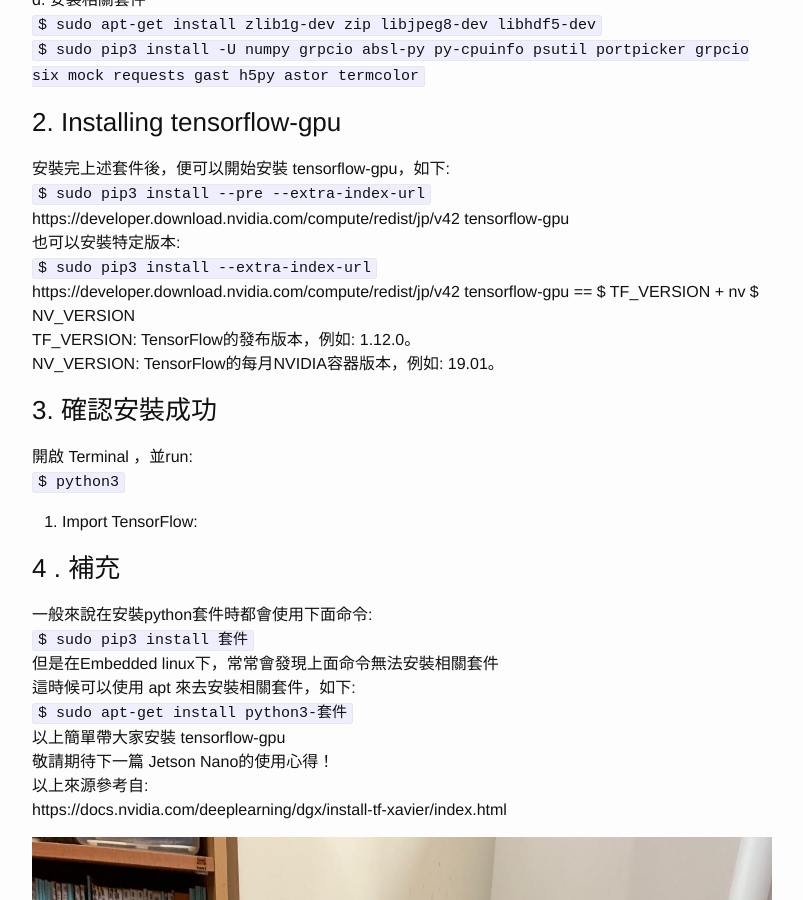
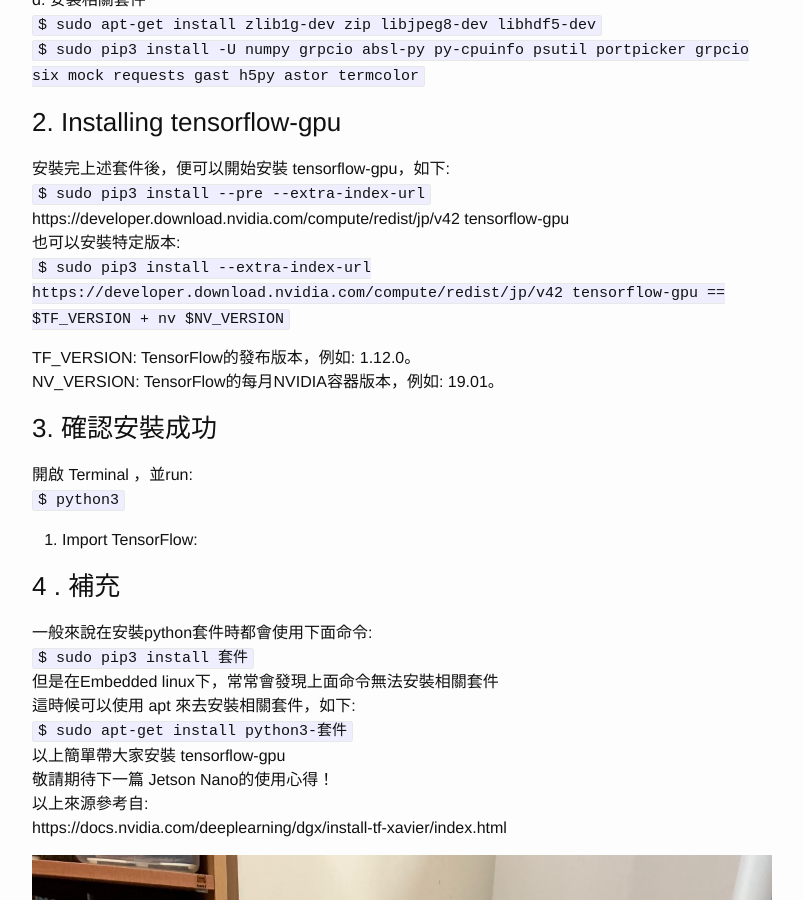
Before and after one commit to SchofieChen/SchofieChen.github.io, a Jekyll site: the page built from _posts/2016-05-28-docker.md, in a window 1280 px wide and 900 px high, scrolled down 767 px. Shown: the whole window, without its empty margins (238-1041 px from the left). Built offline with Jekyll 4.4.1, drawn with Linux system fonts in a browser that asks for light colours; our own code applies the rules of GitHub Pages for plain Markdown files.

Commit message:
jetson nano v1

```diff
--- a/_posts/2016-05-28-docker.md
+++ b/_posts/2016-05-28-docker.md
@@ -40,7 +40,8 @@ d. 安裝相關套件<br />
 安裝完上述套件後，便可以開始安裝 tensorflow-gpu，如下:<br />
 `$ sudo pip3 install --pre --extra-index-url` https://developer.download.nvidia.com/compute/redist/jp/v42 tensorflow-gpu<br />
 也可以安裝特定版本:<br />
-`$ sudo pip3 install --extra-index-url` https://developer.download.nvidia.com/compute/redist/jp/v42 tensorflow-gpu == $ TF_VERSION + nv $ NV_VERSION<br />
+`$ sudo pip3 install --extra-index-url https://developer.download.nvidia.com/compute/redist/jp/v42 tensorflow-gpu == $TF_VERSION + nv $NV_VERSION` <br />
+
 TF_VERSION: TensorFlow的發布版本，例如: 1.12.0。<br />
 NV_VERSION: TensorFlow的每月NVIDIA容器版本，例如: 19.01。<br />
 
```
